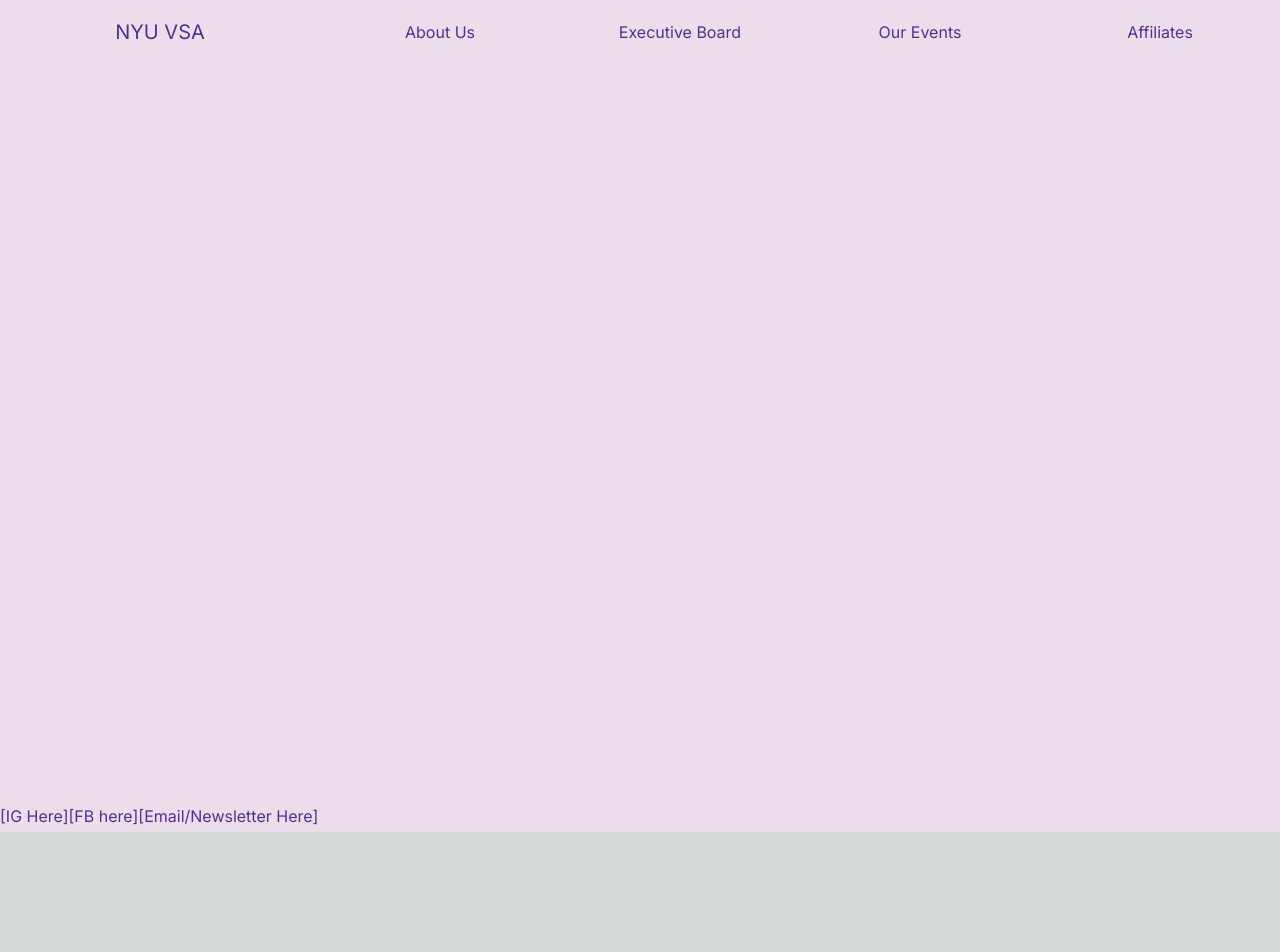
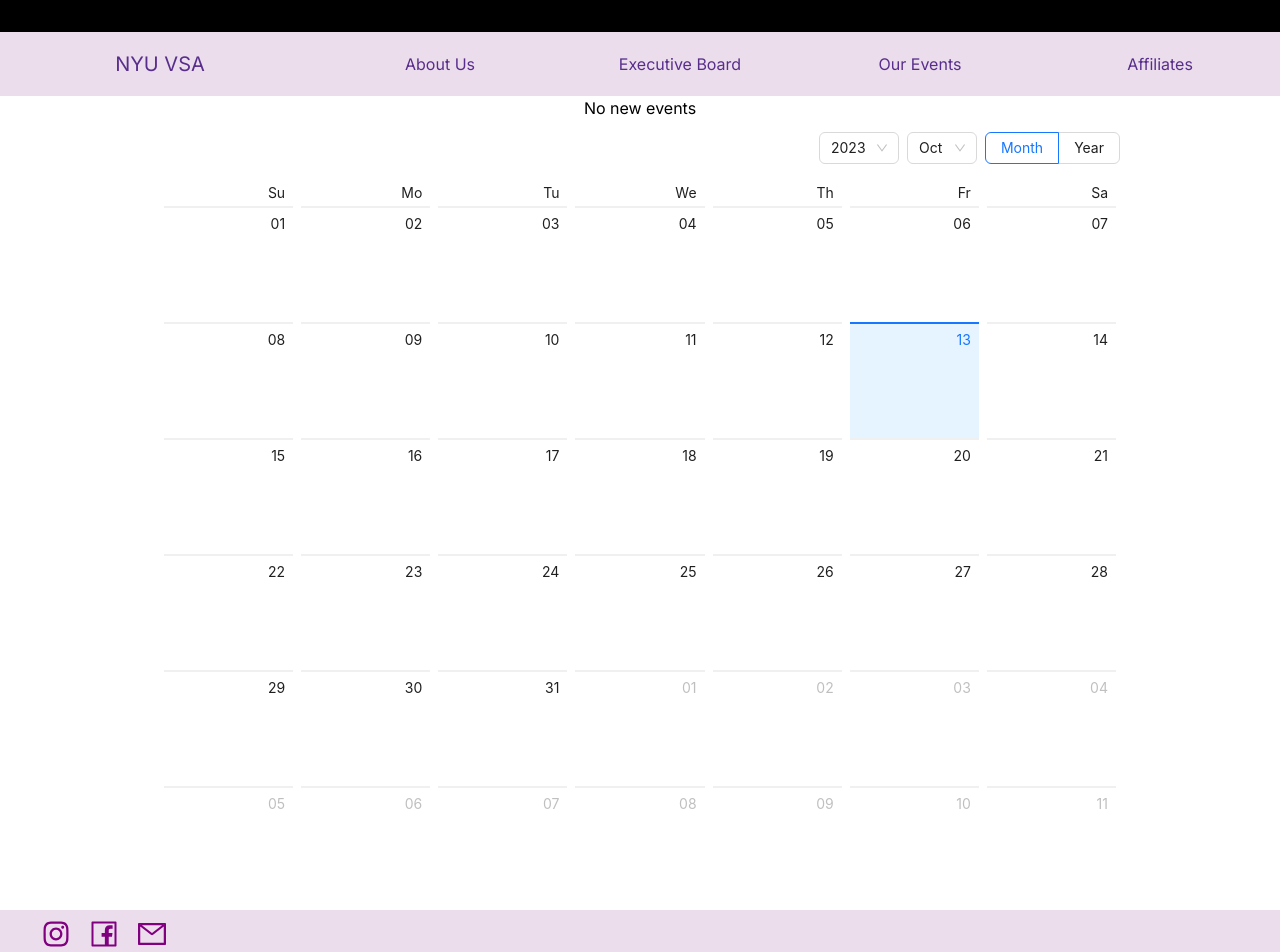
Before and after one commit to Thaileaf/VSAweb, a Next.js app: page /our-events in a window 1280 px wide. Shown: the top 952 px of the page. Before the commit the page ends 832 px from the top, so only its background shows below. Built offline with nearby package versions, Linux system fonts and the light colour scheme.

Commit message:
Changed executive page formatting. Added calandar for event page. Added clickable icons for footer

```diff
--- /dev/null
+++ b/app/about-us/about.css
@@ -0,0 +1,3 @@
+.object-bottom {
+    object-position: bottom;
+}
--- a/app/about-us/page.tsx
+++ b/app/about-us/page.tsx
@@ -3,6 +3,7 @@ import Image from 'next/image'
 import Header from '@/app/components/header/header'
 import { Fade } from "react-slideshow-image";
 import {useEffect, useState} from "react";
+import './about.css'
 
 export default function Home() {
   const [windowSize, setWindowSize] = useState({
@@ -51,8 +52,23 @@ export default function Home() {
   return (
 
 
-    <main className="flex h-full w-full relative flex-col items-center justify-center overflow-hidden">
-      <h1>We are viet</h1>
+    <main className="flex h-full w-full relative flex-col overflow-hidden">
+      <div className={'h-96 overflow-hidden'}>
+
+        <img className={'object-fit object-bottom'} style={{objectPosition: 'bottom'}} width={2000} src={'https://images.unsplash.com/photo-1643029891412-92f9a81a8c16?ixlib=rb-4.0.3&ixid=M3wxMjA3fDB8MHxjb2xsZWN0aW9uLXBhZ2V8MXwyNDUxNDU3fHxlbnwwfHx8fHw%3D&w=1000&q=80'}/>
+      </div>
+      <div className={'bg-white text-black p-12'}>
+        <h1 className={'text-3xl text-center'}>About us</h1>
+        <p>
+          Words we've stood by since the inception of the Vietnamese Student Association at Baruch College. However, we're more than that!
+
+          As the Most Outstanding Club in Baruch College (Bernie's Award 2015), we do our best to incorporate Vietnamese culture into our ambitious programs. We hope our enthusiasm motivates others to care about who & where they come from, regardless of being Vietnamese or not.
+
+          We're also one big happy family! We share & create stories together, brighten each other up, laugh at silly things, have birthday dinners, and support one another through challenges life brings us. Not to mention the many leadership conferences, road trips, and movie outings together!
+
+          Finally, service is a huge part of who we are as a community. We're all part of something bigger. We assist the immediate NYC area by volunteering at local events with the Chinatown Partnership Local Development Corporation. This also refers to the wide network of VSAs across North America.
+        </p>
+      </div>
 
     </main>
   )
--- a/app/components/header/footer.tsx
+++ b/app/components/header/footer.tsx
@@ -1,13 +1,21 @@
+import { AiOutlineInstagram, AiOutlineFacebook, AiOutlineMail } from "react-icons/ai";
 
 export default function Footer() {
   return (
     <footer className={'z-10 w-full'}>
-      <div className='bg-lightpurple flex h-8'>
-        <div className='flex justify-center items-center'>
+      <div className='bg-lightpurple flex h-8 p-6'>
+        <div className='flex justify-center items-center pl-4 space-x-4'>
+            <a href={'https://www.instagram.com/nyuvsa/?hl=en'}>
+                <AiOutlineInstagram style={{color: 'purple', fontSize: '2em'}}/>
+            </a>
+            <a href={'https://www.facebook.com/nyuvsa/'}>
+                <AiOutlineFacebook style={{color: 'purple', fontSize: '2em' }}/>
+            </a>
+            <a href={'/'}>
+                <AiOutlineMail style={{color: 'purple', fontSize: '2em' }}/>
+            </a>
 
-          <h1 className='text-purple'>[IG Here]</h1>
-          <h1 className='text-purple'>[FB here]</h1>
-          <h1 className='text-purple'>[Email/Newsletter Here]</h1>
+
         </div>
 
       </div>
--- a/app/components/header/header.tsx
+++ b/app/components/header/header.tsx
@@ -1,7 +1,12 @@
 import HeaderButton from "@/app/components/header/headerbutton/button";
+
+
 export default function Header() {
   return (
-    <header className={'z-10 fixed w-screen'}>
+    <header className={'z-10 w-screen'}>
+      <div className='bg-black cursor-pointer h-8 flex items-center justify-center'>
+        <h2 className='text-center'>Sign up for our newsletter!</h2>
+      </div>
       <div className='bg-lightpurple flex h-16'>
         <div className='title w-1/4 flex justify-center items-center'>
 
@@ -9,7 +14,7 @@ export default function Header() {
         </div>
         <div className='links w-3/4 flex justify-evenly items-center'>
 
-          <HeaderButton href={"/about-us"} title={'About Us'}/>
+          <HeaderButton href={"/about-us"} title={'About Us'} />
           <HeaderButton href={"/executive-board"} title={'Executive Board'}/>
           <HeaderButton href={"/our-events"} title={'Our Events'}/>
           <HeaderButton href={"/affiliates"} title={'Affiliates'}/>
--- /dev/null
+++ b/app/executive-board/executive.css
@@ -0,0 +1,25 @@
+.exec-contain {
+    padding-left: 15%;
+}
+
+.item {
+    width: 16rem;
+    display: inline-block;
+    margin-top: 2rem;
+}
+
+.caption {
+    font-size: 1.8rem;
+    text-align: center;
+    line-height: 2em;
+    color: black;
+}
+
+.polaroid {
+    background: #fff;
+    padding: 1rem;
+    box-shadow: 0 0.2rem 1.2rem rgba(0,0,0,0.2);
+    border-bottom: solid dimgray 1px;
+    border-left: solid dimgray 1px;
+
+}
--- a/app/executive-board/page.tsx
+++ b/app/executive-board/page.tsx
@@ -3,6 +3,8 @@ import Image from 'next/image'
 import Header from '@/app/components/header/header'
 import { Fade } from "react-slideshow-image";
 import {useEffect, useState} from "react";
+import type { Dayjs } from 'dayjs';
+import './executive.css'
 
 export default function Home() {
   const [windowSize, setWindowSize] = useState({
@@ -48,38 +50,33 @@ export default function Home() {
     };
   }, []);
 
+  const people = ['Leaan', 'Michael', 'Cindy']
+
   return (
 
 
-    <main className="bg-lightpurple flex h-full w-full relative flex-col items-center justify-center overflow-hidden">
-      <div className='grid grid-cols-2 gap-4'>
-        <div className="item rotate-6">
-          <div className="polaroid"><img
-            src="https://www.ohchr.org/sites/default/files/styles/hero_image_2/public/Vietnam-53572649-EPA.jpg?itok=UOMKp9Hh"/>
-            <div className=" caption">Miss Vietnam</div>
-          </div>
-        </div>
+    <main className="bg-lightpurple flex w-full">
+      <div className='flex flex-col exec-contain'>
+        { people.map((person) => {
+          return(
+              <div className={'flex text-black'}>
+                <div className={"item"}>
+                  <div className="polaroid"><img
+                      src="https://www.ohchr.org/sites/default/files/styles/hero_image_2/public/Vietnam-53572649-EPA.jpg?itok=UOMKp9Hh"/>
+                    <div className=" caption">{person}</div>
+                  </div>
 
-        <div className="item">
-          <div className="polaroid -rotate-2"><img
-            src="https://www.ohchr.org/sites/default/files/styles/hero_image_2/public/Vietnam-53572649-EPA.jpg?itok=UOMKp9Hh"/>
-            <div className=" caption">Miss Vietnam</div>
-          </div>
-        </div>
+                </div>
+                <div className={'flex justify-center items-center pl-8 pr-8 w-3/4'}>
 
-        <div className="item">
-          <div className="polaroid -rotate-12"><img
-            src="https://www.ohchr.org/sites/default/files/styles/hero_image_2/public/Vietnam-53572649-EPA.jpg?itok=UOMKp9Hh"/>
-            <div className=" caption">Miss Vietnam</div>
-          </div>
-        </div>
+                  <p>
+                    "Lorem ipsum dolor sit amet, consectetur adipiscing elit, sed do eiusmod tempor incididunt ut labore et dolore magna aliqua. Ut enim ad minim veniam, quis nostrud exercitation ullamco laboris nisi ut aliquip ex ea commodo consequat. Duis aute irure dolor in reprehenderit in voluptate velit esse cillum dolore eu fugiat nulla pariatur. Excepteur sint occaecat cupidatat non proident, sunt in culpa qui officia deserunt mollit anim id est laborum."
+                  </p>
+                </div>
+              </div>
+          )
+        }) }
 
-        <div className="item">
-          <div className="polaroid rotate-12"><img
-            src="https://www.ohchr.org/sites/default/files/styles/hero_image_2/public/Vietnam-53572649-EPA.jpg?itok=UOMKp9Hh"/>
-            <div className=" caption">Miss Vietnam</div>
-          </div>
-        </div>
 
 
       </div>
--- a/app/globals.css
+++ b/app/globals.css
@@ -57,27 +57,7 @@ body {
   background-color: var(--tertiary);
 }
 
-.item {
-  width: 30%;
-  display: inline-block;
-  margin-top: 2rem;
-}
 
-.caption {
-  font-size: 1.8rem;
-  text-align: center;
-  line-height: 2em;
-  color: black;
-}
-
-.polaroid {
-  background: #fff;
-  padding: 1rem;
-  box-shadow: 0 0.2rem 1.2rem rgba(0,0,0,0.2);
-  border-bottom: solid dimgray 1px;
-  border-left: solid dimgray 1px;
-
-}
 
 .headerbutton {
   color: #582E8C;
--- a/app/our-events/page.tsx
+++ b/app/our-events/page.tsx
@@ -3,6 +3,9 @@ import Image from 'next/image'
 import Header from '@/app/components/header/header'
 import { Fade } from "react-slideshow-image";
 import {useEffect, useState} from "react";
+import { Calendar } from 'antd';
+import type { CalendarProps } from 'antd';
+import type { Dayjs } from 'dayjs';
 
 export default function Home() {
   const [windowSize, setWindowSize] = useState({
@@ -48,11 +51,22 @@ export default function Home() {
     };
   }, []);
 
+
+  const onPanelChange = (value: Dayjs, mode: CalendarProps<Dayjs>['mode']) => {
+    console.log(value.format('YYYY-MM-DD'), mode);
+  };
+
+
+  const events = []
+
   return (
 
 
-    <main className="bg-lightpurple flex h-full w-full relative flex-col items-center justify-center overflow-hidden">
-
+    <main className="bg-white flex w-full relative flex-col items-center justify-center overflow-hidden">
+      { !events.length && <p className={'text-black'}>No new events</p>}
+      <div className={'w-3/4 h-128'}>
+        <Calendar onPanelChange={onPanelChange} />
+      </div>
 
 
     </main>
--- a/app/page.tsx
+++ b/app/page.tsx
@@ -73,7 +73,7 @@ export default function Home() {
           <h1 className={'text-4xl m-8'}>Get Involved</h1>
           <h2 className={'z-10'}>We are the Vietnamese Student Association at New York University. Our group consists of NYU students who are passionate about promoting cultural awareness, increasing ethnic diversity within NYU, and to providing a group platform for all NYU students interested in fostering a better understanding of the Vietnamese experience</h2>
         </div>
-        <img src={'/image3.png'} className={'absolute z-0 object-cover'}/>
+        <img src={'/image3.png'} width={2000} height={2000} className={'absolute z-0 object-cover'}/>
       </div>
 
 
--- a/package.json
+++ b/package.json
@@ -12,7 +12,9 @@
     "@types/node": "20.6.2",
     "@types/react": "18.2.22",
     "@types/react-dom": "18.2.7",
+    "antd": "^5.10.0",
     "autoprefixer": "10.4.15",
+    "dayjs": "^1.11.10",
     "eslint": "8.49.0",
     "eslint-config-next": "13.5.1",
     "framer-motion": "^10.16.4",
@@ -20,6 +22,7 @@
     "postcss": "8.4.30",
     "react": "18.2.0",
     "react-dom": "18.2.0",
+    "react-icons": "^4.11.0",
     "react-slideshow-image": "^4.2.1",
     "tailwindcss": "3.3.3",
     "typescript": "5.2.2"
--- a/tailwind.config.ts
+++ b/tailwind.config.ts
@@ -10,6 +10,8 @@ const config: Config = {
     colors: {
       purple: '#582E8C',
       lightpurple: '#ECDDEC',
+      black: '#000000',
+      white: '#FFFFFF'
     },
     extend: {
       backgroundImage: {
```
Also changed, not shown: 1 other file (tests, documents, lock files or other folders).
